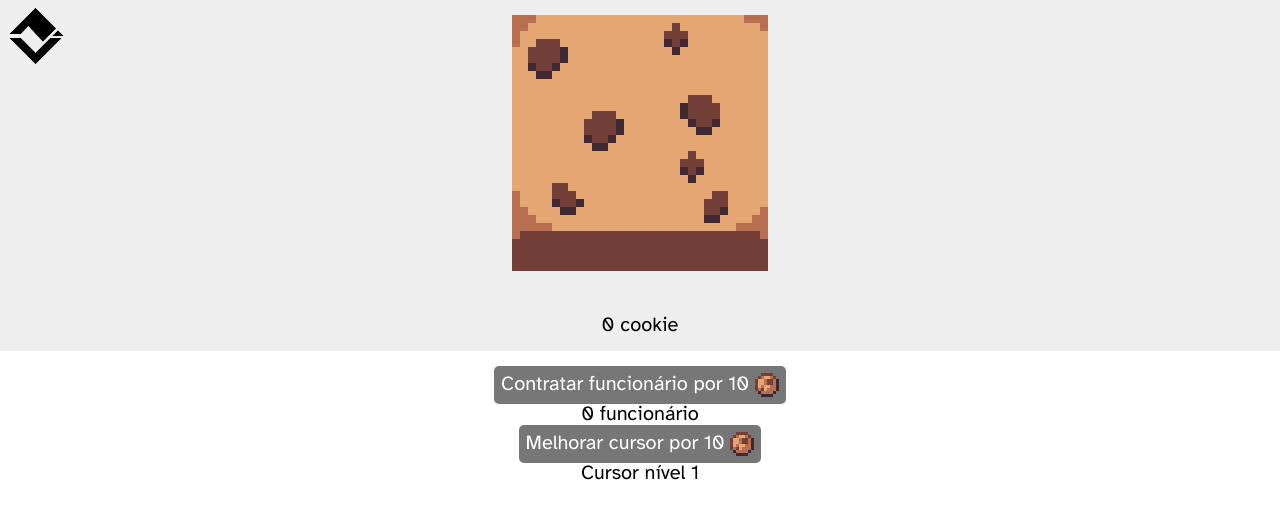
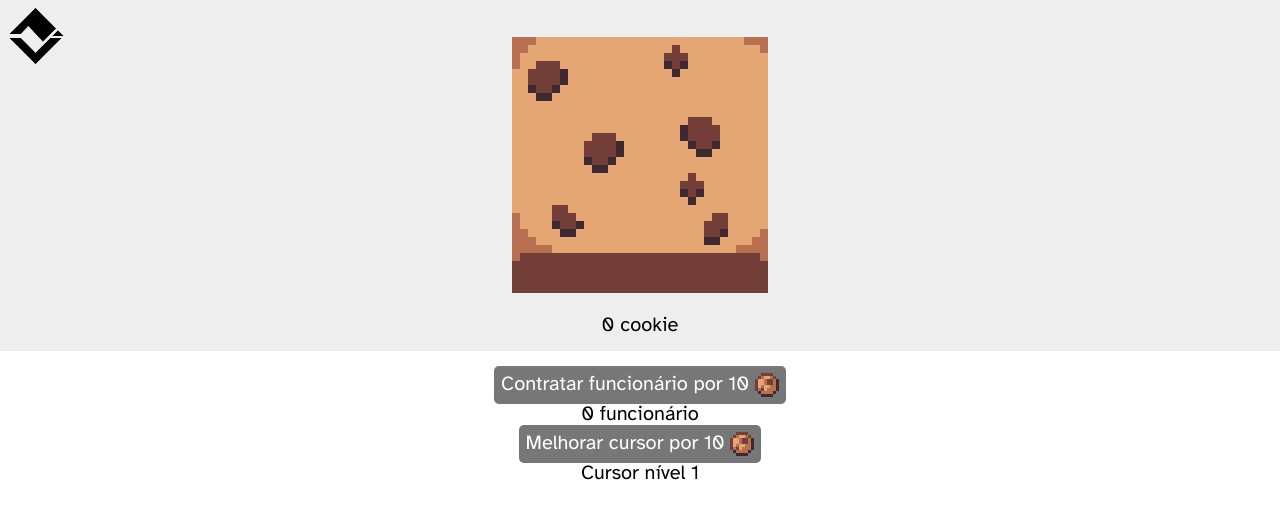
Before and after one commit to Pedro270707/pedro270707.github.io, a Jekyll site: the page built from cookieclicker.html, in a window 1280 px wide. Shown: the top 519 px of the page. Built offline with Jekyll 4.4.1, drawn with Linux system fonts in a browser that asks for light colours.

Commit message:
centered cookie

```diff
--- a/css/cookieclicker.css
+++ b/css/cookieclicker.css
@@ -39,6 +39,8 @@
 }
 
 .cookie-wrapper {
+	display: flex;
+	align-items: center;
 	width: 300px;
 	height: 300px;
 }
```
